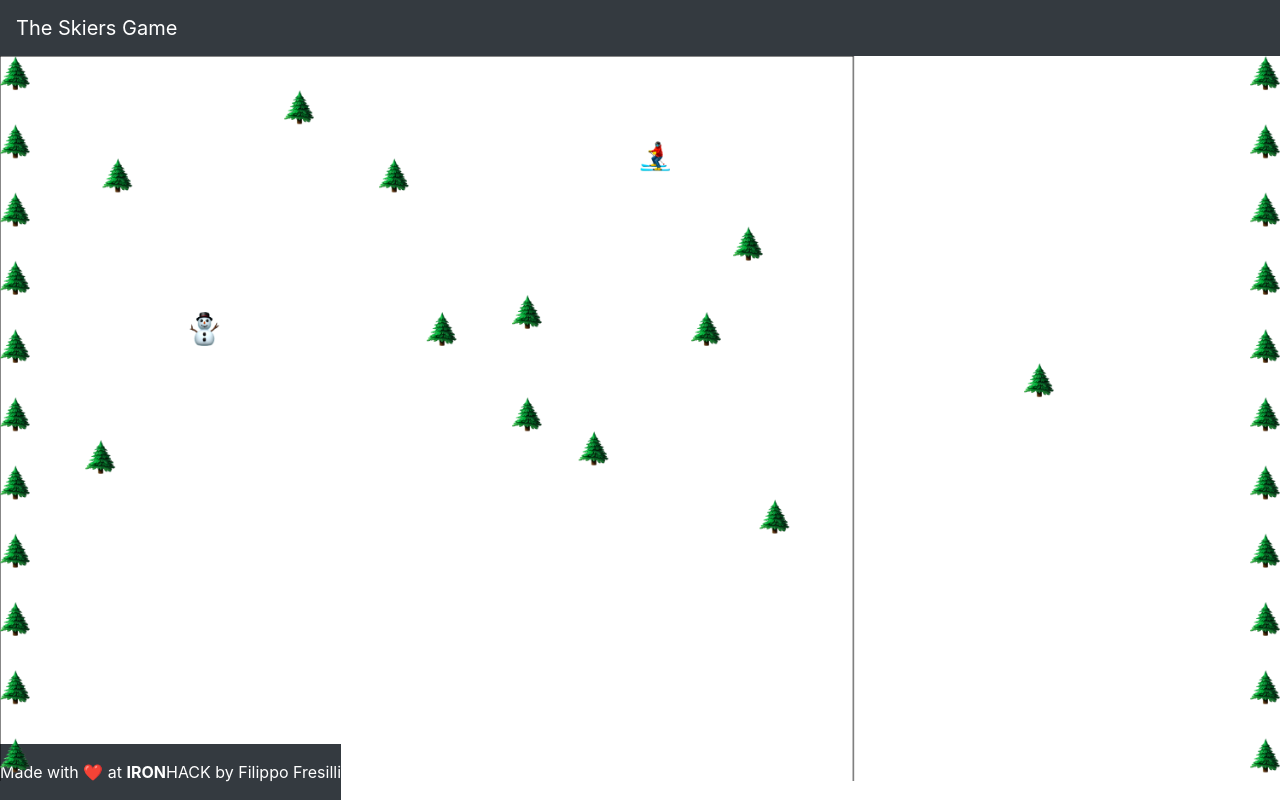
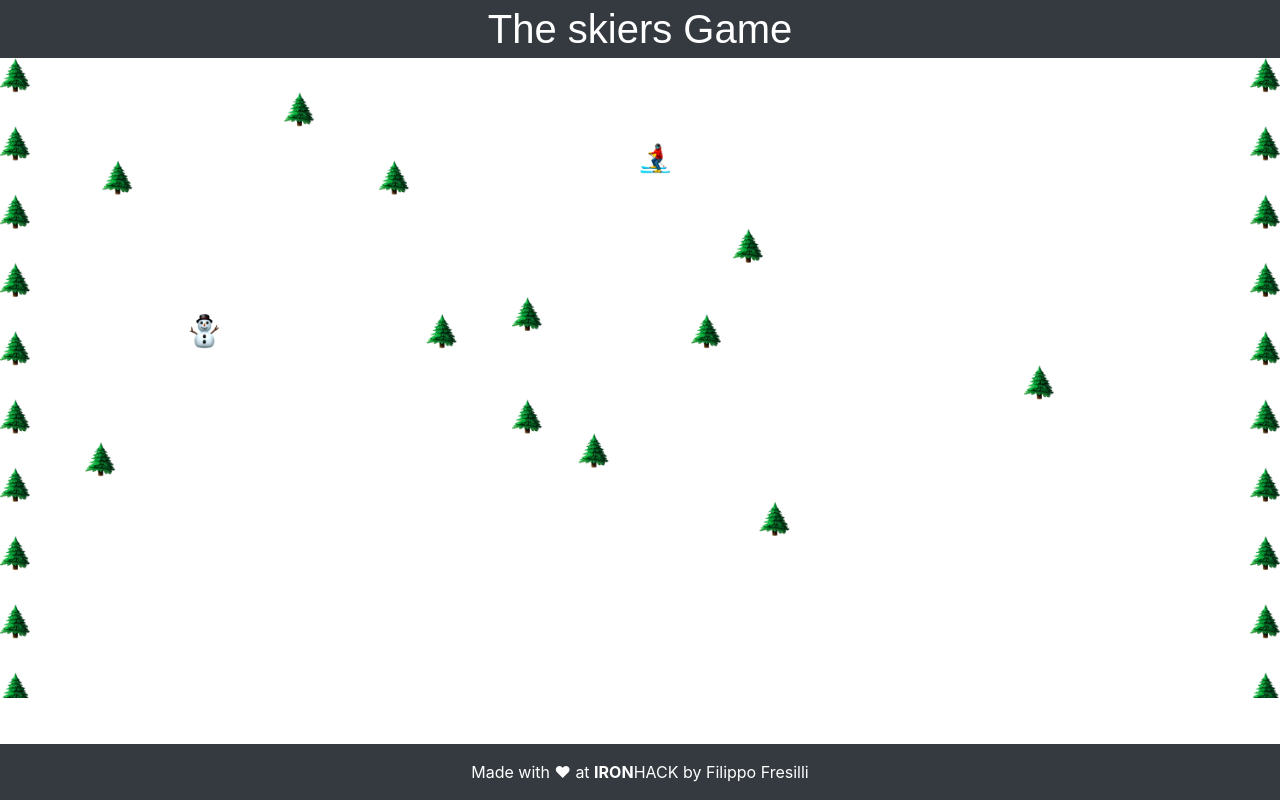
Before and after one commit to filippo-fresilli/first_project_skier_game_Paris_nov2018, a plain HTML site: page index.html in a window 1280 px wide. Drawn offline with nearby package versions, Linux system fonts and the light colour scheme.

Commit message:
some bugs fixed

```diff
--- a/css/style.css
+++ b/css/style.css
@@ -3,24 +3,32 @@ body {
     font-size: 100%;
     padding: 0;
     margin: 0;
+}
 
+header{
+    display: flex;
+    justify-content: center;
+    position: fixed;
+    top: 0;
+    width: 100vw;
+}
+
+h1 {
+    font-family: Arial, Helvetica, sans-serif;
+    color: white;
+    margin: 0;
+    padding: 5px 10px;
 }
 
 
-h1 {
-    font-family: Arial, Helvetica, sans-serif;
-    display: center;
-}
-
-
-canvas {
+/* canvas {
     width: 100%;
-    height:100%;
-}
+    height:80%;
+} */
 
 .canvas-container {
     position: relative;
-    max-width: 100vw;
+    width: auto;
     margin: 0 auto;
     height: auto;
   }
@@ -29,7 +37,7 @@ canvas {
     width: 100%;
     height: auto;
     position: absolute;
-    top: 0;
+    top: 58px;
     left: 0;
     z-index: 1;
 }
@@ -38,7 +46,7 @@ canvas {
     width: 100%;
     height: auto;
     position: absolute;
-    top: 0;
+    top: 58px;
     left: 0;
     z-index: 2;
 }
@@ -49,7 +57,8 @@ canvas {
     margin:0;
 }
 
-footer {
-    position: absolute;
+footer{
+    position: fixed;
     bottom: 0;
+    width: 100vw;
 }
--- a/index.html
+++ b/index.html
@@ -12,31 +12,22 @@
     <link rel="stylesheet" href="./css/style.css">
 </head>
 <body>
-    <nav class="navbar navbar-expand-lg navbar-dark bg-dark">
-        <a class="navbar-brand" href="#">The Skiers Game</a>
-        <button class="navbar-toggler" type="button" data-toggle="collapse" data-target="#navbarNavAltMarkup" aria-controls="navbarNavAltMarkup" aria-expanded="false" aria-label="Toggle navigation">
-          <span class="navbar-toggler-icon"></span>
-        </button>
-        <!-- <div class="collapse navbar-collapse" id="navbarNavAltMarkup">
-          <div class="navbar-nav">
-            <a class="nav-item nav-link active" href="#">Home <span class="sr-only">(current)</span></a>
-            <a class="nav-item nav-link" href="#">Features</a>
-            <a class="nav-item nav-link" href="#">Pricing</a>
-            <a class="nav-item nav-link disabled" href="#">Disabled</a>
-          </div>
-        </div> -->
-    </nav>
+
+  <header class="bg-dark">
+    <h1>
+      The skiers Game
+    </h1>
+  </header>
 
     <!-- My canvas-->
     <div class="canvas-container">
-        <canvas width="1500" height="850" id="skier" ></canvas>
-        <canvas width="1500" height="850" id="obstacle"></canvas>
+        <canvas width="1500" height="750" id="obstacle"></canvas>
     </div>
 
     <!-- Footer -->
     <footer class="footer-copyright page-footer font-small special-color-dark footer-copyright text-center py-3 bg-dark">
 
-       <p class="made-with-love"> Made with ❤️ at <strong>IRON</strong>HACK by Filippo Fresilli</p>
+       <p class="made-with-love"> Made with ❤ at <strong>IRON</strong>HACK by Filippo Fresilli</p>
 
     </footer>
       <!-- Footer -->
--- a/js/script.js
+++ b/js/script.js
@@ -1,8 +1,6 @@
 
-var skierCanvas    = document.getElementById('skier');
 var obstacleCanvas = document.getElementById('obstacle');
 
-var sCtx = skierCanvas.getContext('2d');
 var oCtx = obstacleCanvas.getContext('2d');
 
 
@@ -23,11 +21,11 @@ class Obstacle {
 
         if(!skier.isCrashed){
 
-        this.y -= this.speedY;
-        this.x -= this.speedX;
-        if(this.y < -this.height){
-            this.y = 1000;
-        }
+            this.y -= this.speedY;
+            this.x -= this.speedX;
+            if(this.y < -this.height){
+                this.y = 1000;
+            }
         }
 
         oCtx.drawImage(this.image, this.x, this.y, this.width, this.height)
@@ -52,7 +50,7 @@ class Obstacle {
 
 }
 
-//creating skier
+//CREATING SKIER
 var skierImg = new Image();
 skierImg.src = "./images/skier_left.png";
 
@@ -66,7 +64,7 @@ var skier = {
 
     verDraw  : function() {
 
-        sCtx.drawImage(skierImg, this.x, this.y, this.width, this.height);
+        oCtx.drawImage(skierImg, this.x, this.y, this.width, this.height);
     },
 };
 
@@ -83,7 +81,7 @@ function changeSpeed(speedX,speedY) {
 }
 
 
-//creating new obstacles
+//CREATING NEW OBSTACLES
 var bgImg = new Image();
 bgImg.src = "./images/Artboard.png";
 
@@ -245,16 +243,16 @@ var gameOver = {
     opacity: 0,
     drawMe: function(){
         this.opacity += 0.01;
-        sCtx.globalAlpha = this.opacity;
-        sCtx.font = "bold 70px monospace"
+        oCtx.globalAlpha = this.opacity;
+        oCtx.font = "bold 70px monospace"
 
-        sCtx.fillStyle = "tomato";
-        sCtx.fillText("Game Over", 700, 300);
+        oCtx.fillStyle = "tomato";
+        oCtx.fillText("Game Over", 700, 300);
 
-        sCtx.lineWidth = 3;
-        sCtx.strokeText("Game Over", 700, 300);
+        oCtx.lineWidth = 3;
+        oCtx.strokeText("Game Over", 700, 300);
 
-        sCtx.globalAlpha = 1;
+        oCtx.globalAlpha = 1;
     }
 };
 
@@ -326,7 +324,7 @@ document.onkeydown = function () {
 };
 
 function drawingLoop() {
-    sCtx.clearRect(0, 0, 1500, 2000);
+
     oCtx.clearRect(0, 0, 1500, 2000);
 
         drawEverything();
@@ -338,8 +336,6 @@ function drawingLoop() {
 
 
 function drawEverything() {
-
-    oCtx.strokeRect(0, 0, 1000, 2000);
 
     // draw skier
     skier.verDraw();
```
